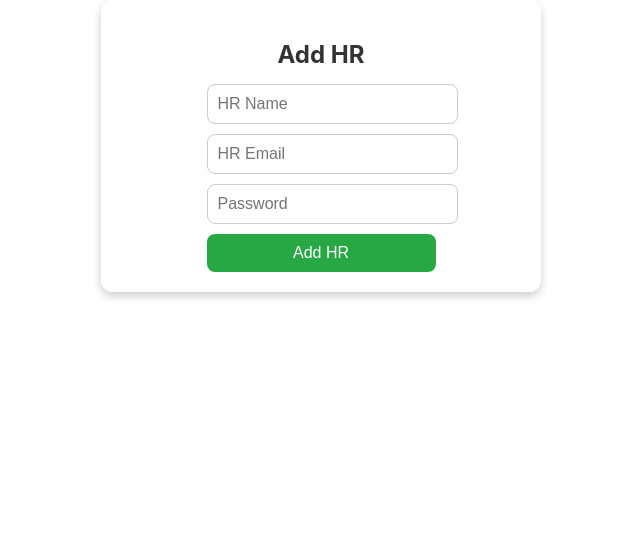
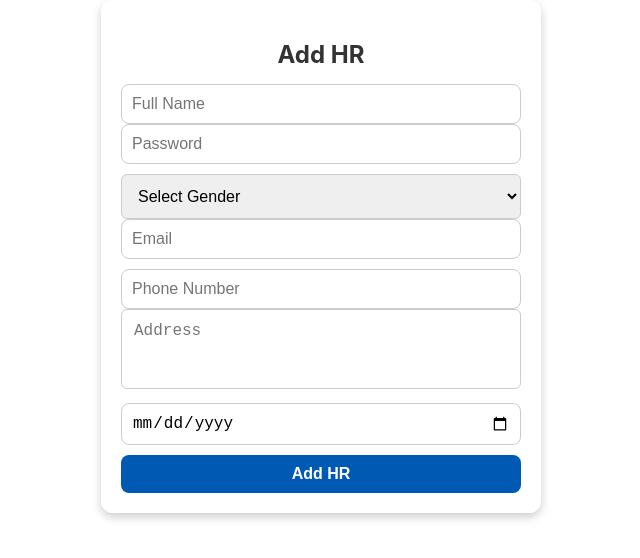
Before and after one commit to NNoorFatima/PayTrack-Employee-Payroll-Leave-Management-System, a React (Create React App) app: page /add-hr in a window 1280 px wide. Shown: the top 558 px of the page, without its empty margins (319-959 px from the left). Built offline with nearby package versions, Linux system fonts and the light colour scheme.

Commit message:
frontend done

```diff
--- /dev/null
+++ b/src/Add.css
@@ -0,0 +1,51 @@
+.dashboard-box {
+    width: 100%;
+    max-width: 400px;
+    margin: 20px auto;
+    padding: 20px;
+    background-color: white;
+    box-shadow: 0px 4px 10px rgba(0, 0, 0, 0.1);
+    border-radius: 8px;
+    text-align: center;
+  }
+
+  h2 {
+    font-size: 24px;
+    margin-bottom: 20px;
+  }
+
+  .form-container {
+    display: flex;
+    flex-direction: column;
+    gap: 12px;
+  }
+
+  input,
+  select,
+  textarea,
+  button {
+    width: 100%;
+    padding: 12px;
+    border-radius: 6px;
+    border: 1px solid #ccc;
+    font-size: 16px;
+    box-sizing: border-box; /* Ensures padding doesn't affect width */
+  }
+
+  textarea {
+    height: 80px;
+    resize: none;
+  }
+
+  button.add-btn {
+    background-color: #0056b3;
+    color: white;
+    font-size: 18px;
+    font-weight: bold;
+    border: none;
+    cursor: pointer;
+  }
+
+  button.add-btn:hover {
+    background-color: #004494;
+  }
--- a/src/AddHr.js
+++ b/src/AddHr.js
@@ -1,25 +1,53 @@
 import React, { useState } from "react";
+import "./Add.css"; // Ensure your CSS file handles the layout properly
 
 const AddHR = ({ setView }) => {
-  const [hrName, setHrName] = useState("");
-  const [hrEmail, setHrEmail] = useState("");
+  const [name, setName] = useState("");
   const [password, setPassword] = useState("");
+  const [gender, setGender] = useState("");
+  const [email, setEmail] = useState("");
+  const [phoneNo, setPhoneNo] = useState("");
+  const [address, setAddress] = useState("");
+  const [dateOfJoin, setDateOfJoin] = useState("");
+
+  // Restrict past dates
+  const today = new Date().toISOString().split("T")[0];
 
   const handleSubmit = (e) => {
     e.preventDefault();
-    console.log("HR Added:", { hrName, hrEmail, password });
+    console.log("HR Added:", { name, password, gender, email, phoneNo, address, dateOfJoin });
   };
 
   return (
     <div className="dashboard-box">
       <h2>Add HR</h2>
-      <form onSubmit={handleSubmit}>
-        <input type="text" placeholder="HR Name" value={hrName} onChange={(e) => setHrName(e.target.value)} required />
-        <input type="email" placeholder="HR Email" value={hrEmail} onChange={(e) => setHrEmail(e.target.value)} required />
-        <input type="password" placeholder="Password" value={password} onChange={(e) => setPassword(e.target.value)} required />
+      <form onSubmit={handleSubmit} className="form-container">
+        <div className="form-row">
+          <input type="text" placeholder="Full Name" value={name} onChange={(e) => setName(e.target.value)} required />
+          <input type="password" placeholder="Password" value={password} onChange={(e) => setPassword(e.target.value)} required />
+        </div>
+
+        <div className="form-row">
+          <select value={gender} onChange={(e) => setGender(e.target.value)} required>
+            <option value="">Select Gender</option>
+            <option value="Male">Male</option>
+            <option value="Female">Female</option>
+            <option value="Other">Other</option>
+          </select>
+          <input type="email" placeholder="Email" value={email} onChange={(e) => setEmail(e.target.value)} required />
+        </div>
+
+        <div className="form-row">
+          <input type="tel" placeholder="Phone Number" value={phoneNo} onChange={(e) => setPhoneNo(e.target.value)} required />
+          <textarea placeholder="Address" value={address} onChange={(e) => setAddress(e.target.value)} required />
+        </div>
+
+        <div className="form-row">
+          <input type="date" value={dateOfJoin} onChange={(e) => setDateOfJoin(e.target.value)} min={today} required />
+        </div>
+
         <button type="submit" className="add-btn">Add HR</button>
       </form>
-
     </div>
   );
 };
--- a/src/AddManager.js
+++ b/src/AddManager.js
@@ -1,25 +1,53 @@
 import React, { useState } from "react";
+import "./Add.css"; // Ensure your CSS file handles the layout properly
 
 const AddManager = ({ setView }) => {
-  const [managerName, setManagerName] = useState("");
-  const [managerEmail, setManagerEmail] = useState("");
+  const [name, setName] = useState("");
   const [password, setPassword] = useState("");
+  const [gender, setGender] = useState("");
+  const [email, setEmail] = useState("");
+  const [phoneNo, setPhoneNo] = useState("");
+  const [address, setAddress] = useState("");
+  const [dateOfJoin, setDateOfJoin] = useState("");
+
+  // Restrict past dates
+  const today = new Date().toISOString().split("T")[0];
 
   const handleSubmit = (e) => {
     e.preventDefault();
-    console.log("Manager Added:", { managerName, managerEmail, password });
+    console.log("Manager Added:", { name, password, gender, email, phoneNo, address, dateOfJoin });
   };
 
   return (
     <div className="dashboard-box">
       <h2>Add Manager</h2>
-      <form onSubmit={handleSubmit}>
-        <input type="text" placeholder="Manager Name" value={managerName} onChange={(e) => setManagerName(e.target.value)} required />
-        <input type="email" placeholder="Manager Email" value={managerEmail} onChange={(e) => setManagerEmail(e.target.value)} required />
-        <input type="password" placeholder="Password" value={password} onChange={(e) => setPassword(e.target.value)} required />
+      <form onSubmit={handleSubmit} className="form-container">
+        <div className="form-row">
+          <input type="text" placeholder="Full Name" value={name} onChange={(e) => setName(e.target.value)} required />
+          <input type="password" placeholder="Password" value={password} onChange={(e) => setPassword(e.target.value)} required />
+        </div>
+
+        <div className="form-row">
+          <select value={gender} onChange={(e) => setGender(e.target.value)} required>
+            <option value="">Select Gender</option>
+            <option value="Male">Male</option>
+            <option value="Female">Female</option>
+            <option value="Other">Other</option>
+          </select>
+          <input type="email" placeholder="Email" value={email} onChange={(e) => setEmail(e.target.value)} required />
+        </div>
+
+        <div className="form-row">
+          <input type="tel" placeholder="Phone Number" value={phoneNo} onChange={(e) => setPhoneNo(e.target.value)} required />
+          <textarea placeholder="Address" value={address} onChange={(e) => setAddress(e.target.value)} required />
+        </div>
+
+        <div className="form-row">
+          <input type="date" value={dateOfJoin} onChange={(e) => setDateOfJoin(e.target.value)} min={today} required />
+        </div>
+
         <button type="submit" className="add-btn">Add Manager</button>
       </form>
-
     </div>
   );
 };
--- a/src/App.css
+++ b/src/App.css
@@ -119,8 +119,8 @@
   font-size: 16px;
 }
 
-.dashboard-box .add-btn {
-  background: #28a745;
+.dashboard-box .add-btn,.remove-btn {
+  background: #0059b3;
   color: white;
   padding: 10px;
   border: none;
@@ -129,6 +129,8 @@
   cursor: pointer;
   transition: background 0.3s ease-in-out;
 }
+
+
 
 .dashboard-box .add-btn:hover {
   background: #218838;
--- a/src/RemoveHR.js
+++ b/src/RemoveHR.js
@@ -1,21 +1,35 @@
 import React, { useState } from "react";
 
 const RemoveHR = ({ setView }) => {
-  const [hrEmail, setHrEmail] = useState("");
+  const [empId, setEmpId] = useState("");
+  const [deptId, setDeptId] = useState("");
 
   const handleSubmit = (e) => {
     e.preventDefault();
-    console.log("HR Removed:", hrEmail);
+    console.log("HR Removed:", { empId, deptId });
+    // Add API call or backend integration logic here
   };
 
   return (
     <div className="dashboard-box">
       <h2>Remove HR</h2>
       <form onSubmit={handleSubmit}>
-        <input type="email" placeholder="HR Email" value={hrEmail} onChange={(e) => setHrEmail(e.target.value)} required />
+        <input
+          type="text"
+          placeholder="Employee ID"
+          value={empId}
+          onChange={(e) => setEmpId(e.target.value)}
+          required
+        />
+        <input
+          type="text"
+          placeholder="Department ID"
+          value={deptId}
+          onChange={(e) => setDeptId(e.target.value)}
+          required
+        />
         <button type="submit" className="remove-btn">Remove HR</button>
       </form>
-
     </div>
   );
 };
--- a/src/RemoveManager.js
+++ b/src/RemoveManager.js
@@ -1,23 +1,37 @@
 import React, { useState } from "react";
 
 const RemoveManager = ({ setView }) => {
-  const [managerEmail, setManagerEmail] = useState("");
+  const [empId, setEmpId] = useState("");
+  const [deptId, setDeptId] = useState("");
 
   const handleSubmit = (e) => {
     e.preventDefault();
-    console.log("Manager Removed:", managerEmail);
+    console.log("Manager Removed:", empId);
+    // Add API call or backend integration logic here
   };
 
   return (
     <div className="dashboard-box">
       <h2>Remove Manager</h2>
       <form onSubmit={handleSubmit}>
-        <input type="email" placeholder="Manager Email" value={managerEmail} onChange={(e) => setManagerEmail(e.target.value)} required />
+        <input
+          type="text"
+          placeholder="Employee ID"
+          value={empId}
+          onChange={(e) => setEmpId(e.target.value)}
+          required
+        />
+         <input
+          type="text"
+          placeholder="Department ID"
+          value={deptId}
+          onChange={(e) => setDeptId(e.target.value)}
+          required
+        />
         <button type="submit" className="remove-btn">Remove Manager</button>
       </form>
-
     </div>
   );
 };
 
-export default RemoveManager;
+export default RemoveManager; // ✅ Ensure default export
```
